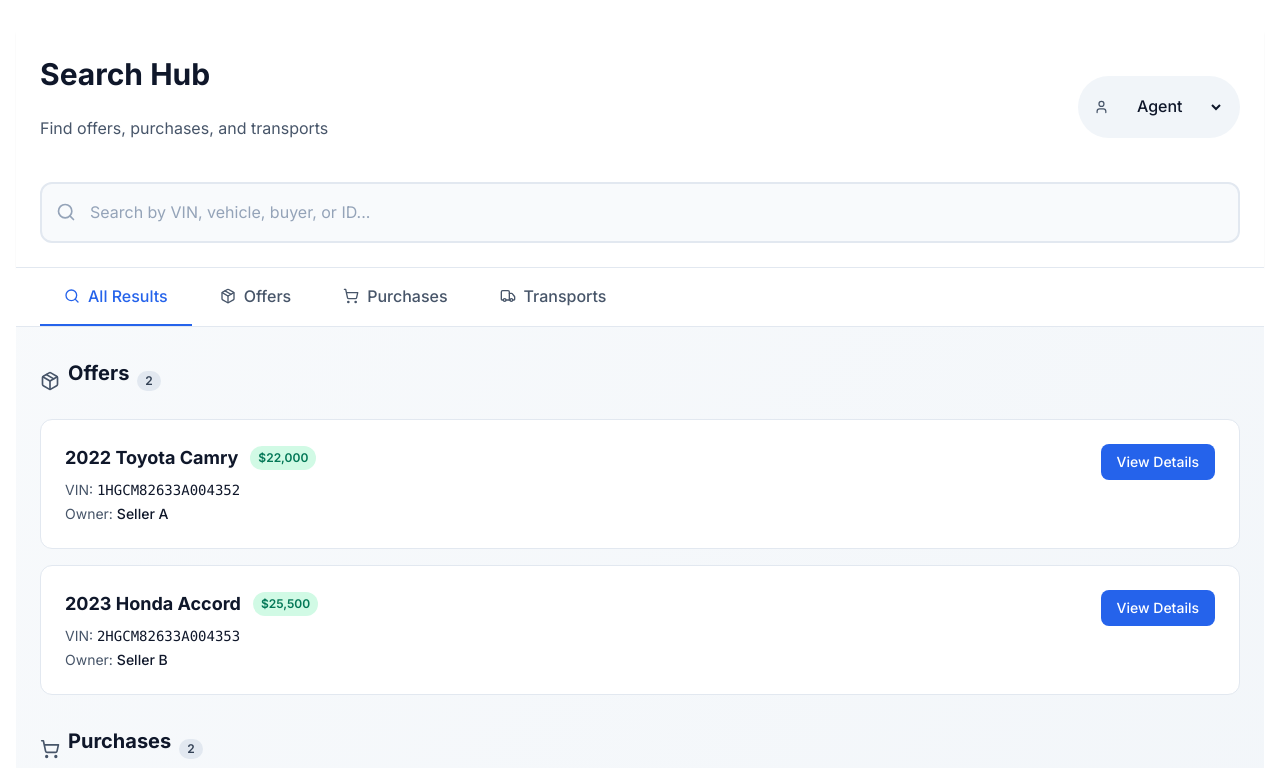
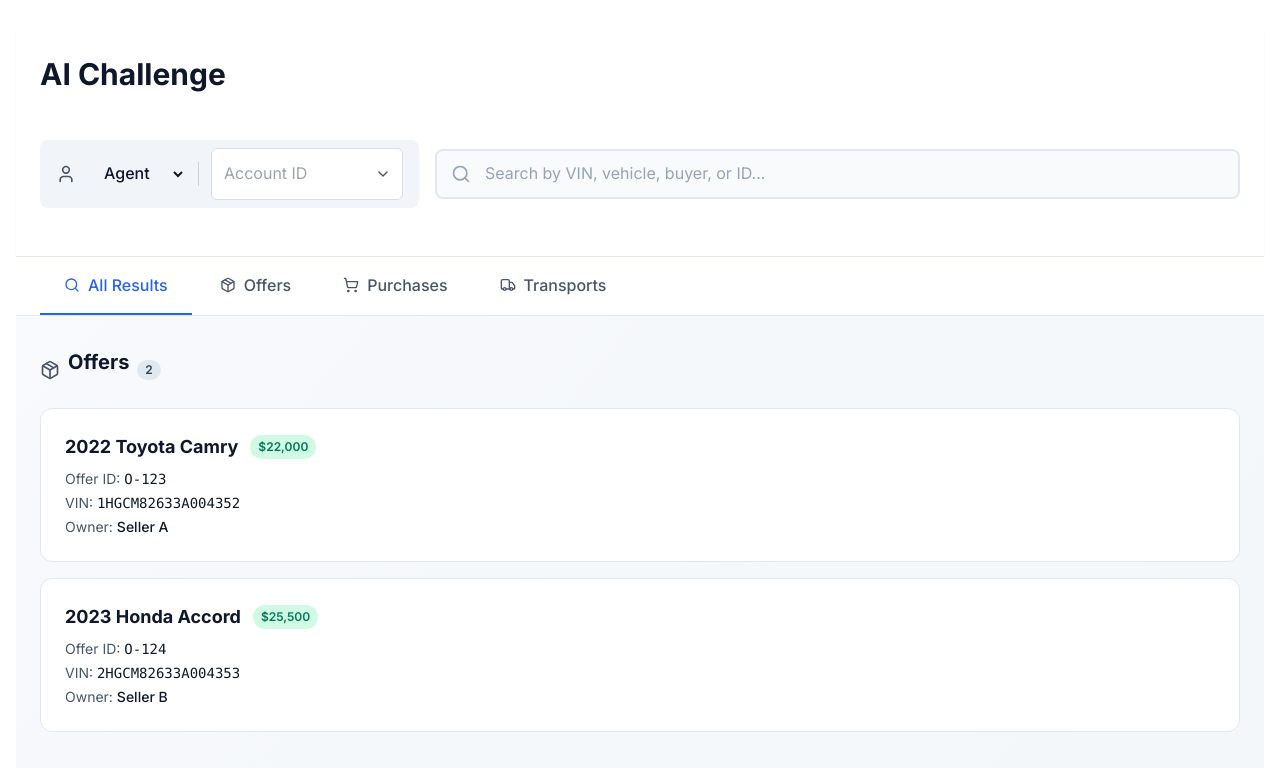
Before and after one commit to HardikSingh-Jamnal/AICodeDockerizeExample, a Next.js app in the folder frontend/: page / in a window 1280 px wide. Shown: the top 768 px of the page. Built offline with nearby package versions, Linux system fonts and the light colour scheme.

Commit message:
feature: enhance CentralizedSearchMock UI with account type and ID dropdowns, and improve search functionality

```diff
--- a/frontend/app/CentralizedSearchMockUI.tsx
+++ b/frontend/app/CentralizedSearchMockUI.tsx
@@ -1,5 +1,13 @@
-import React, { useState } from "react";
-import { Search, Package, ShoppingCart, Truck, User, Filter } from "lucide-react";
+import React, { useState, useRef, useEffect } from "react";
+import { Search, Package, ShoppingCart, Truck, User, ChevronDown, ChevronUp, X } from "lucide-react";
+
+// Mock account ids for each role
+const accountIdsByRole: Record<string, string[]> = {
+  Seller: ["seller-001", "seller-002", "seller-003", "seller-xyz"],
+  Buyer: ["buyer-001", "buyer-002", "buyer-abc", "buyer-xyz"],
+  Carrier: ["carrier-001", "carrier-002", "carrier-xyz"],
+  Agent: ["agent-001", "agent-002", "agent-xyz"],
+};
 
 interface Offer {
   id: string;
@@ -44,6 +52,12 @@ export default function CentralizedSearchMock() {
   const [query, setQuery] = useState("");
   const [role, setRole] = useState("Agent");
   const [activeTab, setActiveTab] = useState("all");
+  const [accountInput, setAccountInput] = useState("");
+  const [selectedAccount, setSelectedAccount] = useState<string | null>(null);
+  const [showDropdown, setShowDropdown] = useState(false);
+  const [highlightedIndex, setHighlightedIndex] = useState(-1);
+  const inputRef = useRef<HTMLInputElement>(null);
+  const dropdownRef = useRef<HTMLDivElement>(null);
 
   const filteredResults = {
     offers: mockResults.offers.filter((o: Offer) =>
@@ -73,6 +87,114 @@ export default function CentralizedSearchMock() {
 
   const showSection = (section: string) => activeTab === "all" || activeTab === section;
 
+  // Filter account ids based on input
+  const filteredAccounts = accountIdsByRole[role].filter((id) =>
+    id.toLowerCase().includes(accountInput.toLowerCase())
+  );
+
+  // Handle account selection
+  const handleAccountSelect = (id: string) => {
+    setSelectedAccount(id);
+    setAccountInput(id);
+    setShowDropdown(false);
+    setHighlightedIndex(-1);
+  };
+
+  // Clear selection
+  const handleClear = () => {
+    setAccountInput("");
+    setSelectedAccount(null);
+    setShowDropdown(false);
+    setHighlightedIndex(-1);
+    inputRef.current?.focus();
+  };
+
+  // Reset account input when role changes
+  useEffect(() => {
+    setAccountInput("");
+    setSelectedAccount(null);
+    setShowDropdown(false);
+    setHighlightedIndex(-1);
+  }, [role]);
+
+  // Handle keyboard navigation
+  const handleKeyDown = (e: React.KeyboardEvent) => {
+    if (!showDropdown || filteredAccounts.length === 0) {
+      if (e.key === "ArrowDown") {
+        setShowDropdown(true);
+        setHighlightedIndex(0);
+      }
+      return;
+    }
+
+    switch (e.key) {
+      case "ArrowDown":
+        e.preventDefault();
+        setHighlightedIndex((prev) =>
+          prev < filteredAccounts.length - 1 ? prev + 1 : prev
+        );
+        break;
+      case "ArrowUp":
+        e.preventDefault();
+        setHighlightedIndex((prev) => (prev > 0 ? prev - 1 : 0));
+        break;
+      case "Enter":
+        e.preventDefault();
+        if (highlightedIndex >= 0 && highlightedIndex < filteredAccounts.length) {
+          handleAccountSelect(filteredAccounts[highlightedIndex]);
+        }
+        break;
+      case "Escape":
+        e.preventDefault();
+        setShowDropdown(false);
+        setHighlightedIndex(-1);
+        break;
+    }
+  };
+
+  // Scroll highlighted item into view
+  useEffect(() => {
+    if (highlightedIndex >= 0 && dropdownRef.current) {
+      const items = dropdownRef.current.querySelectorAll("li");
+      items[highlightedIndex]?.scrollIntoView({ block: "nearest" });
+    }
+  }, [highlightedIndex]);
+
+  // Close dropdown when clicking outside
+  useEffect(() => {
+    const handleClickOutside = (e: MouseEvent) => {
+      if (
+        inputRef.current &&
+        !inputRef.current.contains(e.target as Node) &&
+        dropdownRef.current &&
+        !dropdownRef.current.contains(e.target as Node)
+      ) {
+        setShowDropdown(false);
+        setHighlightedIndex(-1);
+      }
+    };
+
+    document.addEventListener("mousedown", handleClickOutside);
+    return () => document.removeEventListener("mousedown", handleClickOutside);
+  }, []);
+
+  // Highlight matching text
+  const highlightMatch = (text: string, query: string) => {
+    if (!query) return text;
+    const index = text.toLowerCase().indexOf(query.toLowerCase());
+    if (index === -1) return text;
+
+    return (
+      <>
+        {text.substring(0, index)}
+        <span className="bg-yellow-200 font-semibold">
+          {text.substring(index, index + query.length)}
+        </span>
+        {text.substring(index + query.length)}
+      </>
+    );
+  };
+
   return (
     <div className="min-h-screen bg-gradient-to-br from-slate-50 to-slate-100">
       {/* Header */}
@@ -80,11 +202,15 @@ export default function CentralizedSearchMock() {
         <div className="max-w-7xl mx-auto px-6 py-6">
           <div className="flex items-center justify-between mb-6">
             <div>
-              <h1 className="text-3xl font-bold text-slate-900">Search Hub</h1>
-              <p className="text-slate-600 mt-1">Find offers, purchases, and transports</p>
+              <h1 className="text-3xl font-bold text-slate-900">AI Challenge</h1>
+            </div>
           </div>
 
-            <div className="flex items-center gap-3 bg-slate-100 px-4 py-2 rounded-full">
+          {/* Account Type, Account Id dropdowns and Search Bar */}
+          <div className="relative mb-6">
+            <div className="flex items-center gap-4">
+              {/* Account Type Dropdown with nested Account Id */}
+              <div className="flex items-center gap-3 bg-slate-100 px-4 py-2 rounded-lg">
                 <User className="w-5 h-5 text-slate-600" />
                 <select
                   className="bg-transparent border-none outline-none font-medium text-slate-900 cursor-pointer"
@@ -96,18 +222,98 @@ export default function CentralizedSearchMock() {
                   <option>Carrier</option>
                   <option>Agent</option>
                 </select>
+
+                {/* Vertical divider */}
+                <div className="w-px h-6 bg-slate-300"></div>
+
+                {/* Account Id Typeahead */}
+                <div className="relative">
+                  <input
+                    ref={inputRef}
+                    type="text"
+                    className="px-3 py-1.5 pr-16 rounded-md border border-slate-300 focus:border-blue-500 focus:ring-2 focus:ring-blue-200 outline-none w-48 transition-all bg-white"
+                    placeholder="Account ID"
+                    value={accountInput}
+                    onChange={(e) => {
+                      setAccountInput(e.target.value);
+                      setSelectedAccount(null);
+                      setShowDropdown(true);
+                      setHighlightedIndex(-1);
+                    }}
+                    onFocus={() => setShowDropdown(true)}
+                    onKeyDown={handleKeyDown}
+                    autoComplete="off"
+                  />
+                  <div className="absolute right-2 top-1/2 -translate-y-1/2 flex items-center gap-1">
+                    {selectedAccount && (
+                      <button
+                        type="button"
+                        className="p-1 rounded hover:bg-slate-200 transition-colors"
+                        onClick={handleClear}
+                        tabIndex={-1}
+                        aria-label="Clear account id"
+                      >
+                        <X className="w-4 h-4 text-slate-500" />
+                      </button>
+                    )}
+                    <button
+                      type="button"
+                      className="p-1 rounded hover:bg-slate-200 transition-colors"
+                      onClick={() => setShowDropdown(!showDropdown)}
+                      tabIndex={-1}
+                      aria-label={showDropdown ? "Close account id dropdown" : "Open account id dropdown"}
+                    >
+                      {showDropdown ? (
+                        <ChevronUp className="w-4 h-4 text-slate-600" />
+                      ) : (
+                        <ChevronDown className="w-4 h-4 text-slate-600" />
+                      )}
+                    </button>
+                  </div>
+
+                  {showDropdown && (
+                    <div
+                      ref={dropdownRef}
+                      className="absolute z-20 left-0 w-full mt-2 bg-white border border-slate-200 rounded-lg shadow-lg max-h-60 overflow-auto"
+                    >
+                      {filteredAccounts.length > 0 ? (
+                        <ul>
+                          {filteredAccounts.map((id, index) => (
+                            <li
+                              key={id}
+                              className={`px-4 py-2.5 cursor-pointer transition-colors ${
+                                index === highlightedIndex
+                                  ? "bg-blue-100 text-blue-900"
+                                  : "hover:bg-slate-50"
+                              } ${selectedAccount === id ? "font-semibold text-blue-600" : ""}`}
+                              onMouseDown={() => handleAccountSelect(id)}
+                              onMouseEnter={() => setHighlightedIndex(index)}
+                            >
+                              {highlightMatch(id, accountInput)}
+                            </li>
+                          ))}
+                        </ul>
+                      ) : (
+                        <div className="px-4 py-3 text-sm text-slate-500 text-center">
+                          No accounts found
+                        </div>
+                      )}
+                    </div>
+                  )}
                 </div>
               </div>
 
               {/* Search Bar */}
-          <div className="relative">
+              <div className="relative flex-1">
                 <Search className="absolute left-4 top-1/2 -translate-y-1/2 w-5 h-5 text-slate-400" />
                 <input
-              className="w-full pl-12 pr-4 py-4 rounded-xl bg-slate-50 border-2 border-slate-200 focus:border-blue-500 focus:bg-white transition-all outline-none text-slate-900 placeholder-slate-400"
+                  className="w-full pl-12 pr-4 py-2.5 rounded-lg bg-slate-50 border-2 border-slate-200 focus:border-blue-500 focus:bg-white transition-all outline-none text-slate-900 placeholder-slate-400"
                   placeholder="Search by VIN, vehicle, buyer, or ID..."
                   value={query}
                   onChange={(e) => setQuery(e.target.value)}
                 />
+              </div>
+            </div>
           </div>
         </div>
       </div>
@@ -123,7 +329,8 @@ export default function CentralizedSearchMock() {
                 <button
                   key={tab.id}
                   onClick={() => setActiveTab(tab.id)}
-                  className={`flex items-center gap-2 px-6 py-4 font-medium transition-all border-b-2 whitespace-nowrap ${isActive
+                  className={`flex items-center gap-2 px-6 py-4 font-medium transition-all border-b-2 whitespace-nowrap ${
+                    isActive
                       ? "text-blue-600 border-blue-600"
                       : "text-slate-600 border-transparent hover:text-slate-900 hover:bg-slate-50"
                   }`}
@@ -157,13 +364,11 @@ export default function CentralizedSearchMock() {
                       </span>
                     </div>
                     <div className="text-sm text-slate-600 space-y-1">
+                      <div>Offer ID: <span className="font-mono text-slate-900">{o.id}</span></div>
                       <div>VIN: <span className="font-mono text-slate-900">{o.vin}</span></div>
                       <div>Owner: <span className="font-medium text-slate-900">{o.owner}</span></div>
                     </div>
                   </div>
-                  <button className="px-4 py-2 bg-blue-600 text-white rounded-lg hover:bg-blue-700 transition-colors font-medium text-sm">
-                    View Details
-                  </button>
                 </div>
               )}
             />
@@ -178,11 +383,14 @@ export default function CentralizedSearchMock() {
                 <div className="flex items-start justify-between">
                   <div className="flex-1">
                     <div className="flex items-center gap-3 mb-2">
-                      <span className="text-lg font-bold text-slate-900">Purchase {p.id}</span>
-                      <span className={`px-2 py-1 text-xs font-semibold rounded-full ${p.status === "Completed"
+                      <span className="text-lg font-bold text-slate-900">{p.id}</span>
+                      <span
+                        className={`px-2 py-1 text-xs font-semibold rounded-full ${
+                          p.status === "Completed"
                             ? "bg-emerald-100 text-emerald-700"
                             : "bg-amber-100 text-amber-700"
-                        }`}>
+                        }`}
+                      >
                         {p.status}
                       </span>
                     </div>
@@ -191,9 +399,6 @@ export default function CentralizedSearchMock() {
                       <div>Buyer: <span className="font-medium text-slate-900">{p.buyer}</span></div>
                     </div>
                   </div>
-                  <button className="px-4 py-2 bg-blue-600 text-white rounded-lg hover:bg-blue-700 transition-colors font-medium text-sm">
-                    View Details
-                  </button>
                 </div>
               )}
             />
@@ -208,11 +413,14 @@ export default function CentralizedSearchMock() {
                 <div className="flex items-start justify-between">
                   <div className="flex-1">
                     <div className="flex items-center gap-3 mb-2">
-                      <span className="text-lg font-bold text-slate-900">Transport {t.id}</span>
-                      <span className={`px-2 py-1 text-xs font-semibold rounded-full ${t.status === "Delivered"
+                      <span className="text-lg font-bold text-slate-900">{t.id}</span>
+                      <span
+                        className={`px-2 py-1 text-xs font-semibold rounded-full ${
+                          t.status === "Delivered"
                             ? "bg-emerald-100 text-emerald-700"
                             : "bg-blue-100 text-blue-700"
-                        }`}>
+                        }`}
+                      >
                         {t.status}
                       </span>
                     </div>
@@ -221,9 +429,6 @@ export default function CentralizedSearchMock() {
                       <div>Carrier: <span className="font-medium text-slate-900">{t.carrier}</span></div>
                     </div>
                   </div>
-                  <button className="px-4 py-2 bg-blue-600 text-white rounded-lg hover:bg-blue-700 transition-colors font-medium text-sm">
-                    Track
-                  </button>
                 </div>
               )}
             />
@@ -246,7 +451,12 @@ export default function CentralizedSearchMock() {
   );
 }
 
-function Section<T>({ title, icon: Icon, items, render }: {
+function Section<T>({
+  title,
+  icon: Icon,
+  items,
+  render,
+}: {
   title: string;
   icon: React.ComponentType<{ className?: string }>;
   items: T[];
--- a/frontend/app/globals.css
+++ b/frontend/app/globals.css
@@ -83,7 +83,7 @@ input[type="email"],
 input[type="number"],
 select,
 textarea {
-  width: 100%;
+  /* width: 100%; */
   padding: 0.75rem;
   border: 1px solid #ddd;
   border-radius: 0.375rem;
```
Lines whose indentation alone changed are shown as unchanged.
